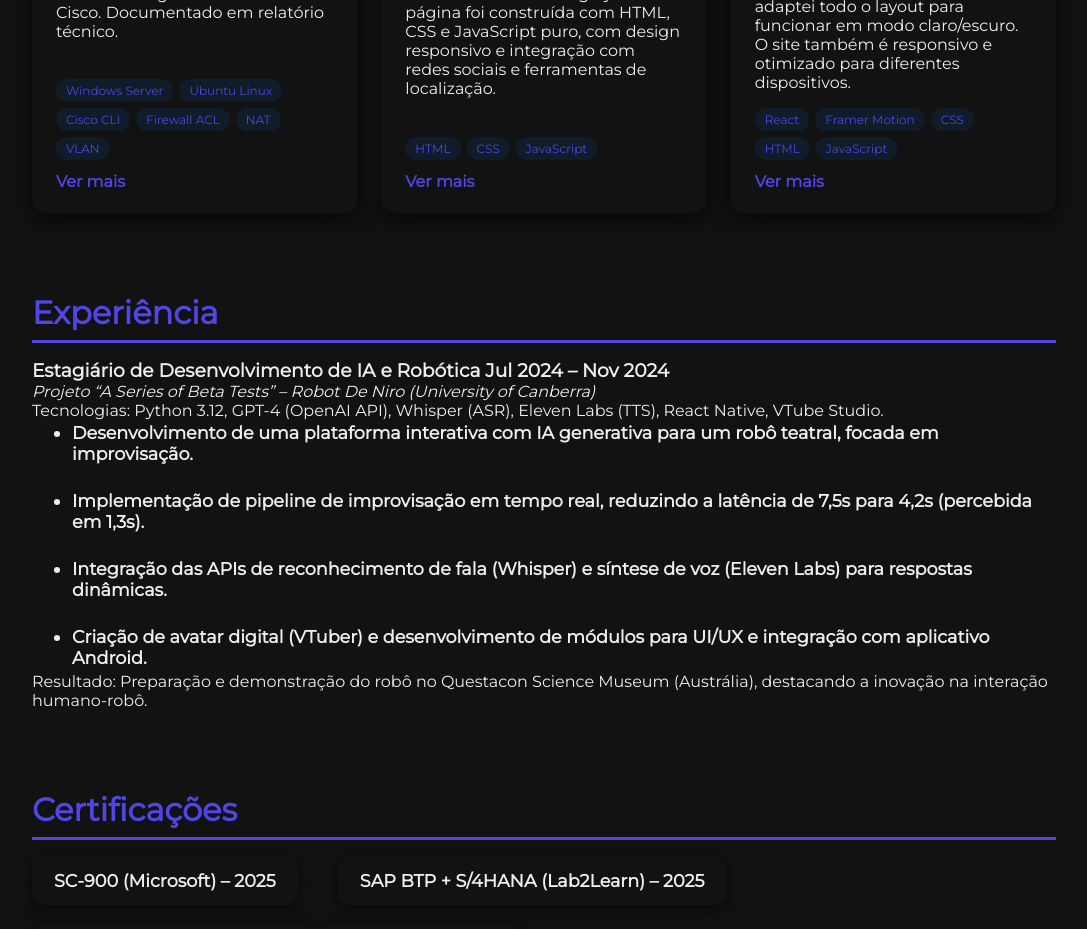
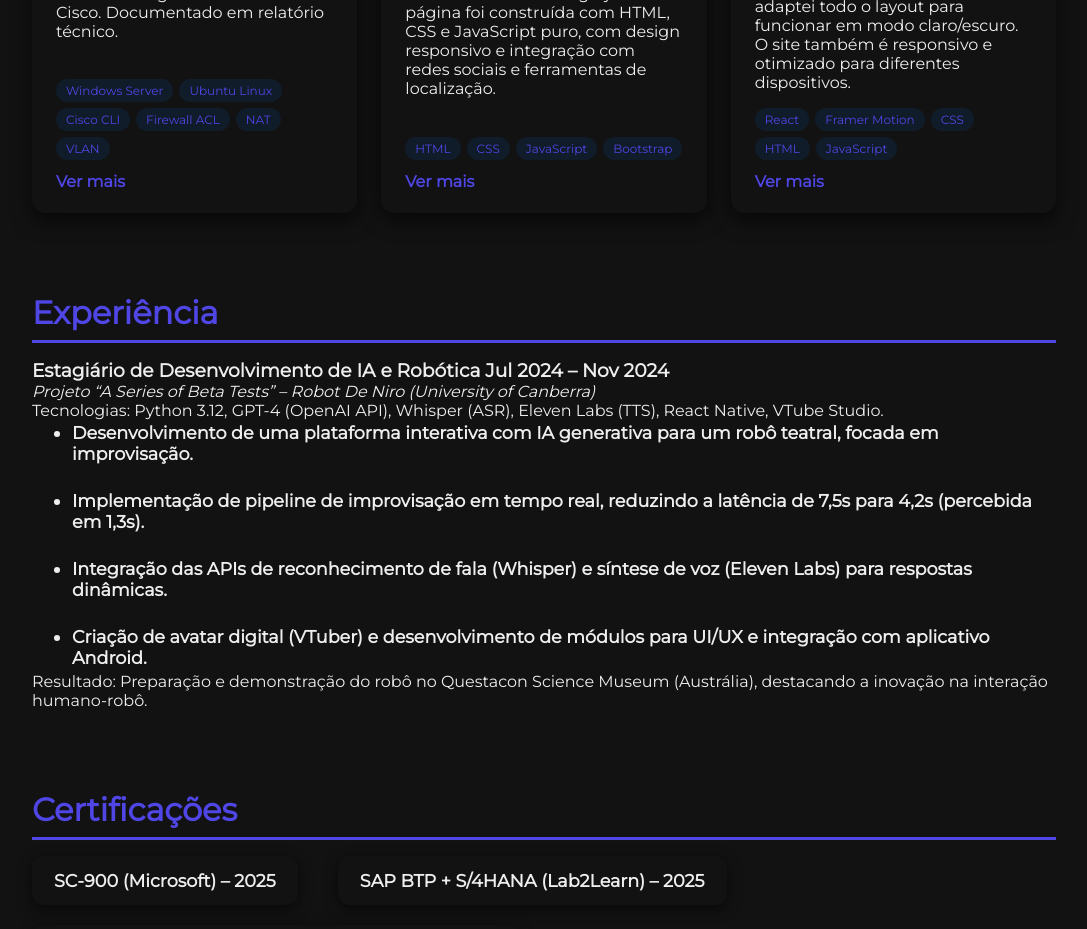
Before and after one commit to matheusnsp/Portfolio, a React (Vite) app: page / in a window 1280 px wide. Shown: the part 1440-2369 px from the top of the page, without its empty margins (96-1183 px from the left). Built offline with nearby package versions, Linux system fonts and the light colour scheme.

Commit message:
cv em ing adicionado

```diff
--- a/src/App.jsx
+++ b/src/App.jsx
@@ -82,7 +82,7 @@ export default function App() {
       ?`${import.meta.env.BASE_URL}logo_invbB.png`
       :`${import.meta.env.BASE_URL}logo_invbL.png`,
       link: "https://invbotafogo.com.br",
-      linguagens: ["HTML", "CSS", "JavaScript"],
+      linguagens: ["HTML", "CSS", "JavaScript", "Bootstrap"],
     },
     {
       titulo:
--- a/src/components/Contato.jsx
+++ b/src/components/Contato.jsx
@@ -94,13 +94,14 @@ export default function Contato({ language }) {
         </div>
         <div className="info-right">
         <a
-            href={`${import.meta.env.BASE_URL}cv-matheus-neves.pdf`}
+          href={`${import.meta.env.BASE_URL}${language === "pt" ? "cv-matheus-neves.pdf" : "resume-matheus-neves.pdf"}`}
           download
           className="download-btn"
         >
           <Download size={16} />
           <span>{language === "pt" ? "Baixar Currículo" : "Download Resume"}</span>
         </a>
+
         </div>
       </div>
     </motion.section>
```
Also changed, not shown: 2 other files (tests, documents, lock files or other folders). Lines whose indentation alone changed are shown as unchanged.
